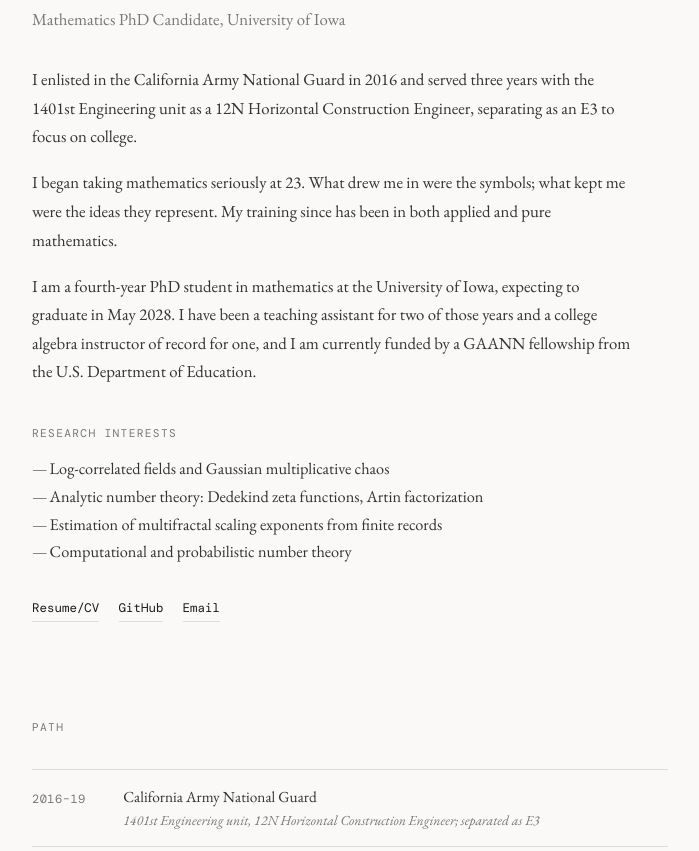
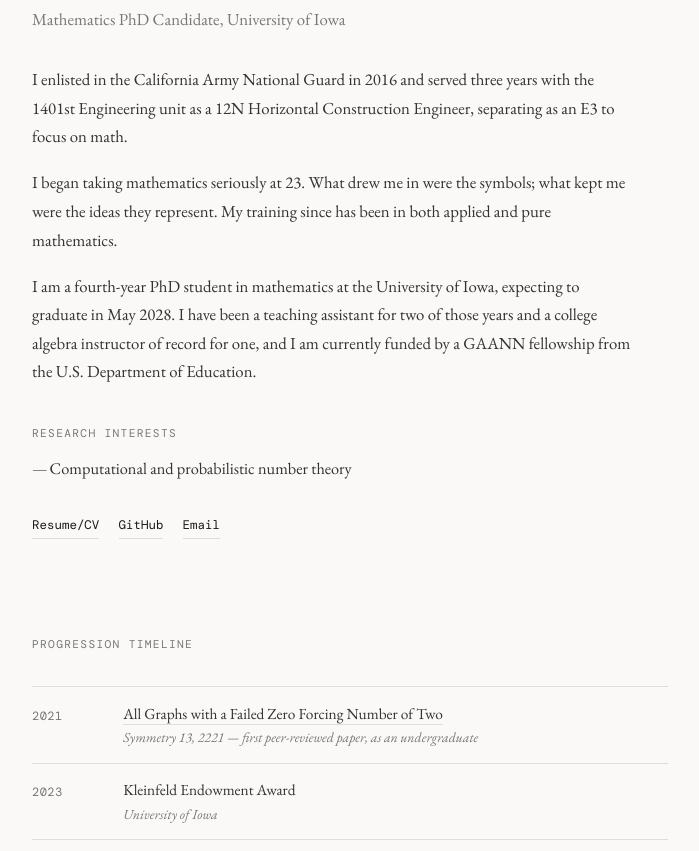
Before and after one commit to lgomez010/lgomez010.github.io, a plain HTML site: page index.html in a window 1280 px wide. Shown: the part 234-1085 px from the top of the page, without its empty margins (290-989 px from the left). Drawn offline with nearby package versions, Linux system fonts and the light colour scheme; a web font is replaced by a local one.

Commit message:
Revise bio and teaching section in index.html
Updated personal details and removed specific research interests.

```diff
--- a/index.html
+++ b/index.html
@@ -43,7 +43,7 @@
           <p>
             I enlisted in the California Army National Guard in 2016 and served three years with
             the 1401st Engineering unit as a 12N Horizontal Construction Engineer, separating as
-            an E3 to focus on college.
+            an E3 to focus on math.
           </p>
           <p>
             I began taking mathematics seriously at 23. What drew me in were the symbols; what
@@ -60,9 +60,6 @@
 
         <h2>Research Interests</h2>
         <ul class="interests">
-          <li>Log-correlated fields and Gaussian multiplicative chaos</li>
-          <li>Analytic number theory: Dedekind zeta functions, Artin factorization</li>
-          <li>Estimation of multifractal scaling exponents from finite records</li>
           <li>Computational and probabilistic number theory</li>
         </ul>
 
@@ -78,16 +75,9 @@
            TODO: add your PhD start year as its own entry if you want it shown.
       ═══════════════════════════════════════ -->
       <section id="path">
-        <p class="section-label">Path</p>
+        <p class="section-label">Progression Timeline</p>
 
         <ul class="timeline">
-          <li>
-            <span class="year">2016–19</span>
-            <span class="event">
-              California Army National Guard
-              <span class="detail">1401st Engineering unit, 12N Horizontal Construction Engineer; separated as E3</span>
-            </span>
-          </li>
           <li>
             <span class="year">2021</span>
             <span class="event">
@@ -204,8 +194,7 @@
               <div class="pub-title">Volatility Surface Lab</div>
               <div class="pub-meta">Python, NumPy, SciPy, pandas — in progress</div>
               <div class="pub-desc">
-                Implied volatility surfaces from market option chains; the empirical counterpart to
-                the multifractal estimation question in my research.
+                Implied volatility surfaces from market option chains.
               </div>
             </div>
             <div class="pub-links">
@@ -228,8 +217,7 @@
         <div class="prose">
           <p>
             Two years as a teaching assistant and one year as instructor of record for college
-            algebra. I write exam study guides with full worked solutions and share them across
-            sections, and I am currently mentoring a Directed Reading Program student in
+            algebra. I am currently mentoring a Directed Reading Program student in
             mathematical finance.
           </p>
         </div>
```
